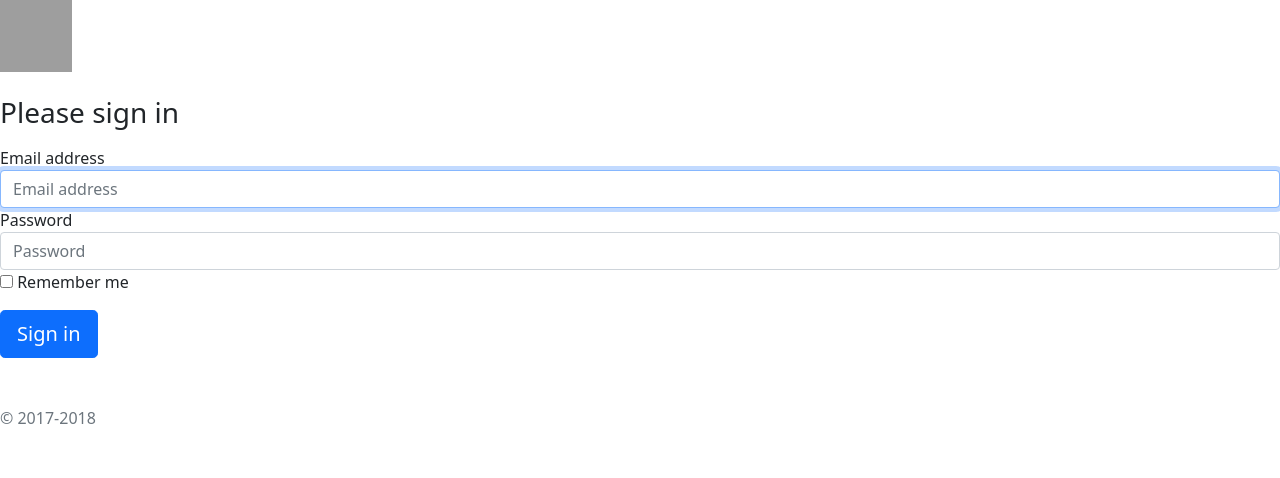
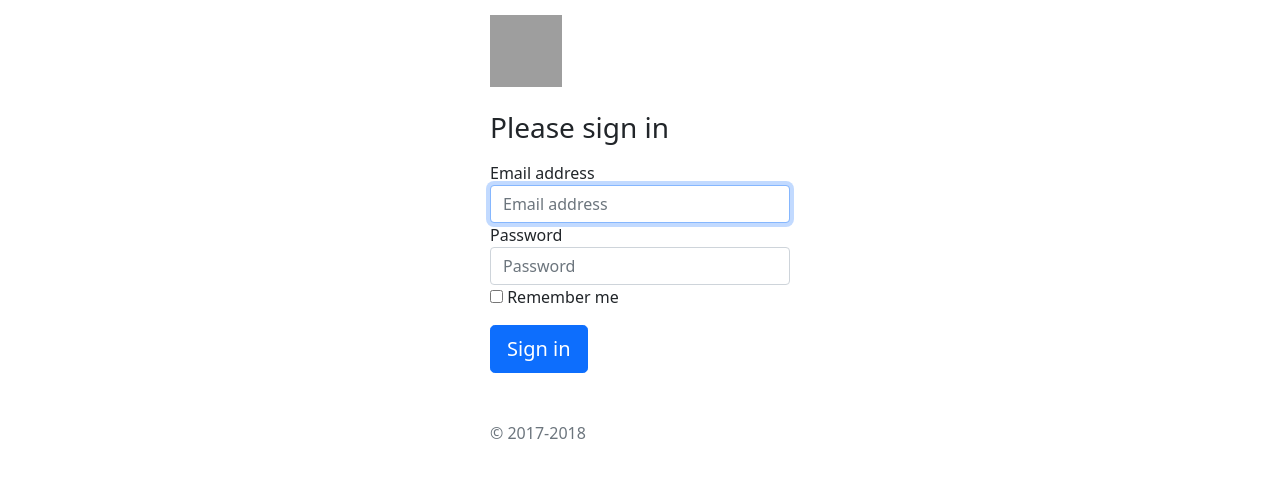
Before and after one commit to Bokstret/Coursework_DB, a Flask app: page /login in a window 1280 px wide. Shown: the top 478 px of the page. Run offline with Flask 2, Linux system fonts and the light colour scheme; grey boxes are pictures that could not be loaded.

Commit message:
Update 1.html

```diff
--- a/templates/1.html
+++ b/templates/1.html
@@ -10,6 +10,12 @@
 
     <title>Hello, world!</title>
     <style>
+      .form-signin {
+    width: 100%;
+    max-width: 330px;
+    padding: 15px;
+    margin: 0 auto;
+}
 
 a {
   color: white;
@@ -28,7 +34,7 @@ a {
   </head>
   <body>
 
-      <form class="form-signin">
+      <form class="form-signin" action="#" method="post">
       <img class="mb-4" src="https://getbootstrap.com/docs/4.0/assets/brand/bootstrap-solid.svg" alt="" width="72" height="72">
       <h1 class="h3 mb-3 font-weight-normal">Please sign in</h1>
       <label for="inputEmail" class="sr-only">Email address</label>
```
